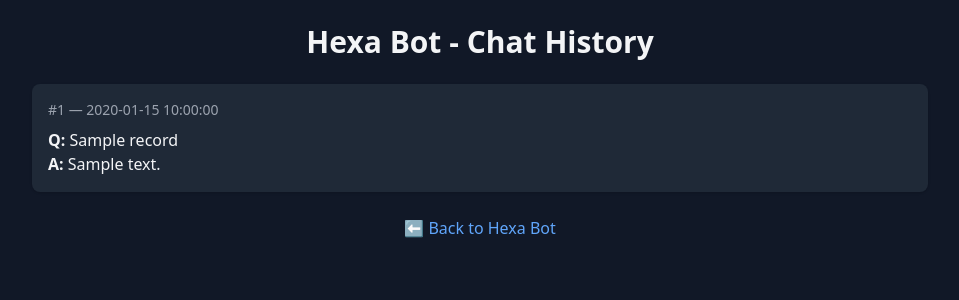
After one commit to Hussain-Ali-Khan/panoply2, a FastAPI app: template templates/history.html in a window 1280 px wide. The commit adds this page. Shown: the top 300 px of the page, without its empty margins (160-1119 px from the left). Run offline with FastAPI, Linux system fonts and the light colour scheme; the template is opened without the code that fills it: most values are stand-ins (such as "Sample title", 1, 10 or a date in 2020); some libraries are stand-ins or nearby versions.

Commit message:
added a history page to display past interactions

```diff
--- a/app.py
+++ b/app.py
@@ -138,3 +138,13 @@ def get_db_history():
         ]
     finally:
         db.close()
+
+# ✅ Render HTML view of DB chat history
+@app.get("/history-page", response_class=HTMLResponse)
+def history_page(request: Request):
+    db: Session = SessionLocal()
+    try:
+        records = db.query(ChatHistory).order_by(ChatHistory.created_at.desc()).limit(10).all()
+        return templates.TemplateResponse("history.html", {"request": request, "records": records})
+    finally:
+        db.close()
--- /dev/null
+++ b/templates/history.html
@@ -0,0 +1,26 @@
+<!DOCTYPE html>
+<html lang="en">
+<head>
+  <meta charset="UTF-8" />
+  <meta name="viewport" content="width=device-width, initial-scale=1.0"/>
+  <title>Chat History</title>
+  <script src="https://cdn.tailwindcss.com"></script>
+</head>
+<body class="bg-gray-900 text-gray-100 p-6 font-sans">
+  <div class="max-w-4xl mx-auto">
+    <h1 class="text-3xl font-bold mb-6 text-center">Hexa Bot - Chat History</h1>
+    <div class="space-y-4">
+      {% for record in records %}
+        <div class="bg-gray-800 p-4 rounded-lg shadow">
+          <p class="text-sm text-gray-400">#{{ record.id }} — {{ record.timestamp }}</p>
+          <p class="mt-2"><strong>Q:</strong> {{ record.question }}</p>
+          <p><strong>A:</strong> {{ record.answer }}</p>
+        </div>
+      {% endfor %}
+    </div>
+    <div class="mt-6 text-center">
+      <a href="/" class="text-blue-400 hover:underline">⬅ Back to Hexa Bot</a>
+    </div>
+  </div>
+</body>
+</html>
--- a/templates/index.html
+++ b/templates/index.html
@@ -22,6 +22,10 @@
 <body class="min-h-screen flex flex-col items-center justify-start p-6">
   <div class="w-full max-w-4xl">
     <h1 class="text-4xl font-bold mb-6 text-center text-white">Hexa Bot</h1>
+    <div class="text-center mb-4">
+  <a href="/history-page" class="text-indigo-400 underline hover:text-indigo-300">View Chat History</a>
+</div>
+
 
     <div class="glass rounded-xl p-6 shadow-lg">
       <label class="block text-sm font-medium text-gray-300">Ask me anything:</label>
```
